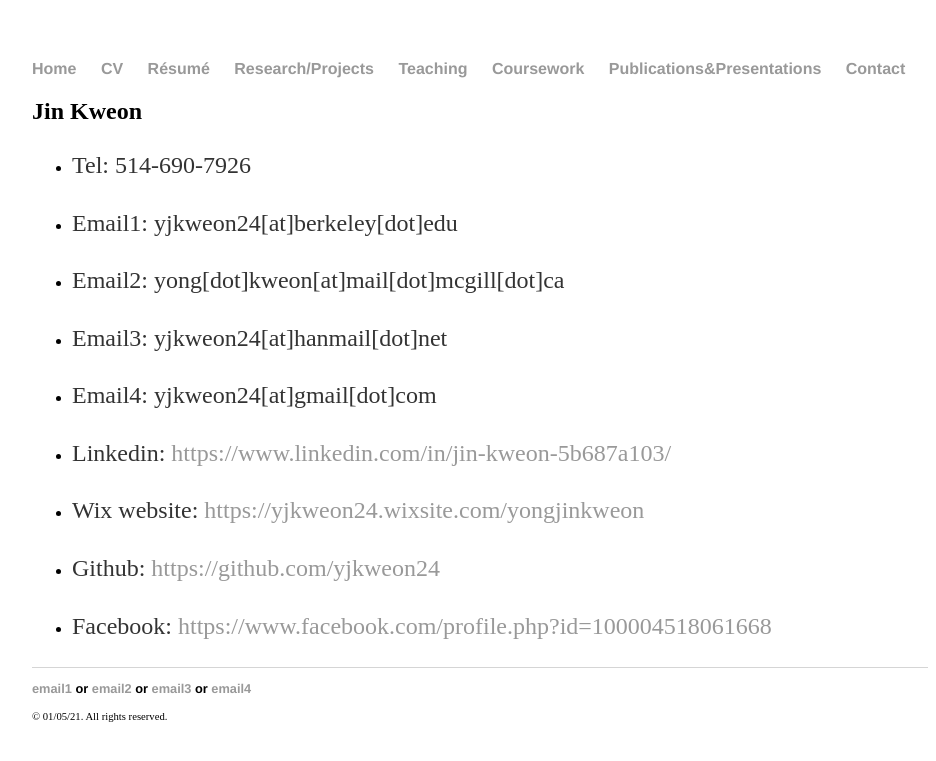
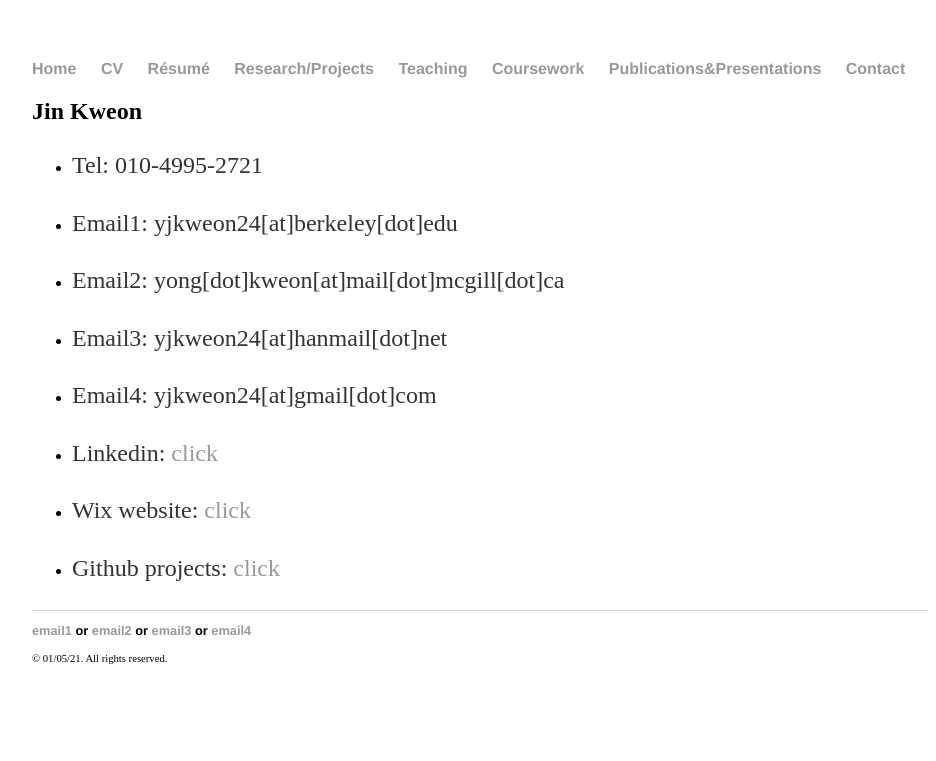
Before and after one commit to yjkweon24/yjkweon24.github.io, a Jekyll site: the page built from contact/contact.md, in a window 1280 px wide. Shown: the top 761 px of the page, without its empty margins (160-1096 px from the left). Built offline with Jekyll 4.4.1, drawn with Linux system fonts in a browser that asks for light colours.

Commit message:
update format and github link

```diff
--- a/contact/contact.md
+++ b/contact/contact.md
@@ -6,7 +6,7 @@ title: Contact
 ## Jin Kweon
 
 
-* Tel: 514-690-7926
+* Tel: 010-4995-2721
 
 * Email1: yjkweon24[at]berkeley[dot]edu
 
@@ -16,10 +16,8 @@ title: Contact
 
 * Email4: yjkweon24[at]gmail[dot]com
 
-* Linkedin: [https://www.linkedin.com/in/jin-kweon-5b687a103/](https://www.linkedin.com/in/jin-kweon-5b687a103/)
+* Linkedin: [click](https://www.linkedin.com/in/jin-kweon-5b687a103/)
 
-* Wix website: [https://yjkweon24.wixsite.com/yongjinkweon](https://yjkweon24.wixsite.com/yongjinkweon)
+* Wix website: [click](https://yjkweon24.wixsite.com/yongjinkweon)
 
-* Github: [https://github.com/yjkweon24](https://github.com/yjkweon24)
-
-* Facebook: [https://www.facebook.com/profile.php?id=100004518061668](https://www.facebook.com/profile.php?id=100004518061668)
+* Github projects: [click](https://github.com/yjkweon24/Jin-Projects-Show-up)
```
